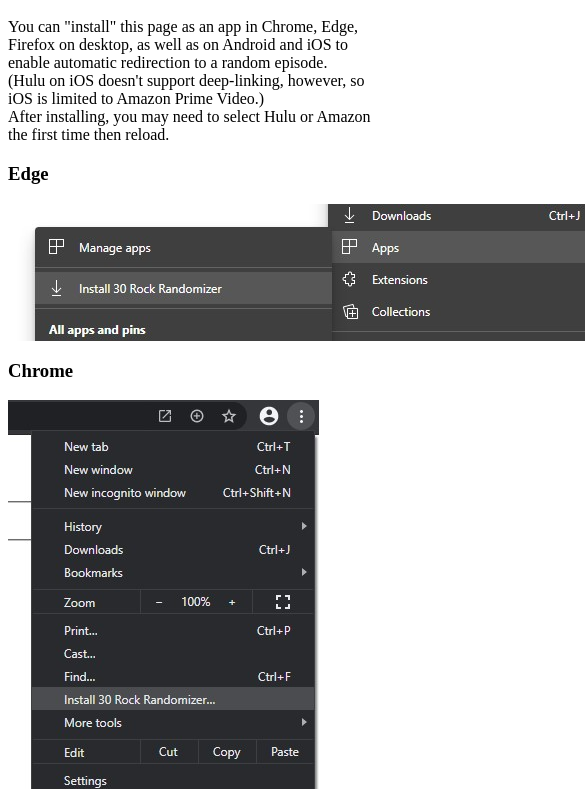
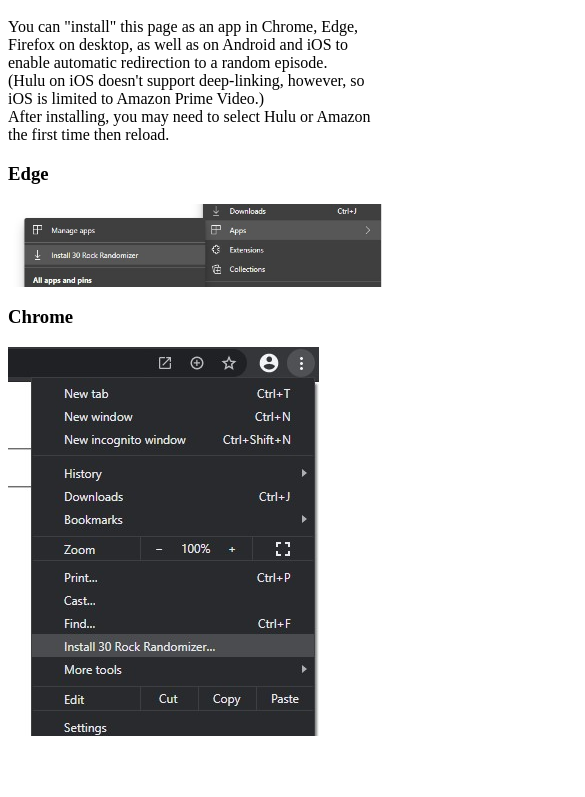
Before and after one commit to jerwarren/30-rock-randomizer, a plain HTML site: page index.html in a window 390 px wide. Shown: the part 48-845 px from the top of the page, 585 px wide, since content can reach past the window. Drawn offline with Linux system fonts and the light colour scheme.

Commit message:
tags & markup

```diff
--- a/index.html
+++ b/index.html
@@ -5,9 +5,15 @@
     <meta name="viewport" content="width=device-width, initial-scale=1">
     <link rel="apple-touch-icon" href="30-rock-icon.png">
     <link rel="apple-touch-startup-image" href="30-rock-splash.png">
-    <meta name="apple-mobile-web-app-capable" content="yes">
+    <meta name="mobile-web-app-capable" content="yes">
+    <meta name="theme-color" content="#000000">
   </head>
   <body>
+    <style>
+      img {
+        max-width: 100%;
+      }
+    </style>
     <h1>30 Rock Randomizer</h1>
     <fieldset>
       <input type = "radio"
```
